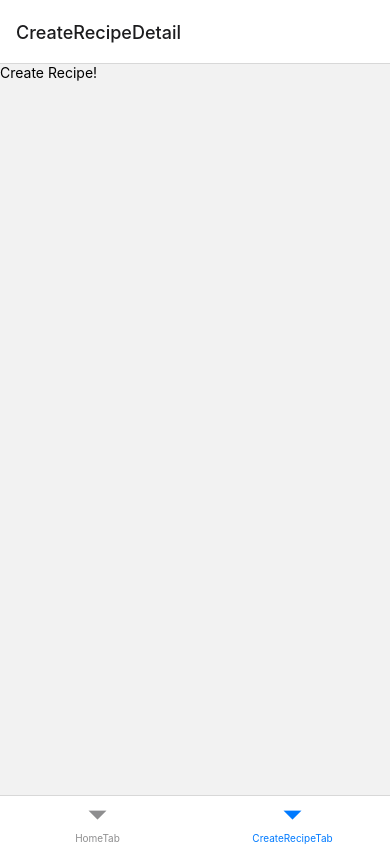
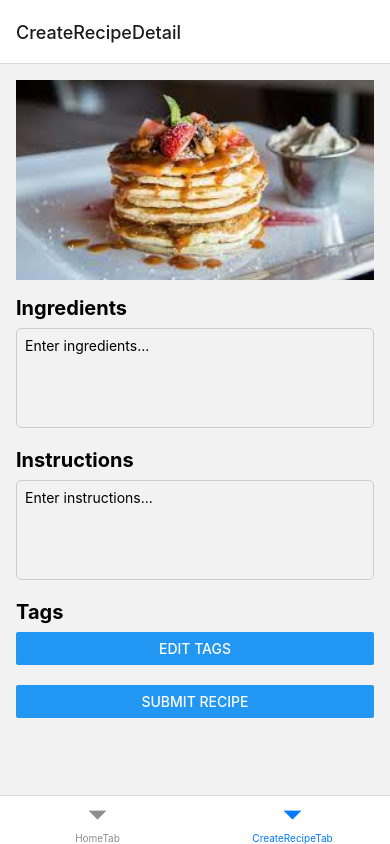
Before and after one commit to VictorApaez/cook-smart, a React Native app: screen /CreateRecipeTab in a window 390 px wide. Built offline with nearby package versions, Linux system fonts and the light colour scheme.

Commit message:
form to create a recipe - first draft

```diff
--- a/components/CreateRecipePage.tsx
+++ b/components/CreateRecipePage.tsx
@@ -1,10 +1,124 @@
-import React from 'react';
-import {View, Text, FlatList, Dimensions, StyleSheet} from 'react-native';
+import React, {useState} from 'react';
+import {
+  View,
+  Text,
+  TextInput,
+  Image,
+  Button,
+  StyleSheet,
+  ScrollView,
+  Alert,
+  SafeAreaView,
+} from 'react-native';
+import {TagEditor} from './TagEditor';
 
 export const CreateRecipePage: React.FC = () => {
+  const [ingredients, setIngredients] = useState('');
+  const [instructions, setInstructions] = useState('');
+  const [tags, setTags] = useState<string[]>([]);
+  const [tagEditorVisible, setTagEditorVisible] = useState(false);
+
+  const handleOpenTagEditor = () => {
+    setTagEditorVisible(true);
+  };
+
+  const handleSelectTags = (selectedTags: string[]) => {
+    setTags(selectedTags);
+  };
+
+  const handleSubmit = () => {
+    const formData = {
+      ingredients,
+      instructions,
+      tags,
+    };
+    console.log('Submitted data:', formData);
+  };
+
   return (
-    <View>
-      <Text>Create Recipe!</Text>
-    </View>
+    <SafeAreaView style={{flex: 1}}>
+      <ScrollView contentContainerStyle={styles.container}>
+        <Image source={require('../images/pank.jpeg')} style={styles.image} />
+
+        <View style={styles.section}>
+          <Text style={styles.subTitle}>Ingredients</Text>
+          <TextInput
+            value={ingredients}
+            onChangeText={setIngredients}
+            placeholder="Enter ingredients..."
+            style={styles.textInput}
+            multiline
+          />
+        </View>
+
+        <View style={styles.section}>
+          <Text style={styles.subTitle}>Instructions</Text>
+          <TextInput
+            value={instructions}
+            onChangeText={setInstructions}
+            placeholder="Enter instructions..."
+            style={styles.textInput}
+            multiline
+          />
+        </View>
+
+        <View style={styles.section}>
+          <Text style={styles.subTitle}>Tags</Text>
+          {tags.map((tag, index) => (
+            <Text key={index} style={styles.tag}>
+              {tag}
+            </Text>
+          ))}
+          <Button title="Edit Tags" onPress={handleOpenTagEditor} />
+        </View>
+
+        <Button title="Submit Recipe" onPress={handleSubmit} />
+
+        <TagEditor
+          visible={tagEditorVisible}
+          onClose={() => setTagEditorVisible(false)}
+          onSelectTags={handleSelectTags}
+          existingTags={tags}
+        />
+      </ScrollView>
+    </SafeAreaView>
   );
 };
+
+const styles = StyleSheet.create({
+  container: {
+    padding: 16,
+    paddingBottom: 50,
+  },
+  image: {
+    width: '100%',
+    height: 200,
+    resizeMode: 'cover',
+    marginBottom: 16,
+  },
+  section: {
+    marginBottom: 20,
+  },
+  subTitle: {
+    fontSize: 20,
+    fontWeight: 'bold',
+    marginBottom: 8,
+  },
+  textInput: {
+    borderWidth: 1,
+    borderColor: '#ccc',
+    padding: 8,
+    borderRadius: 5,
+    minHeight: 100,
+    textAlignVertical: 'top',
+  },
+  tag: {
+    backgroundColor: '#e5e5e5',
+    borderRadius: 5,
+    padding: 5,
+    marginRight: 5,
+    marginBottom: 5,
+  },
+});
+
+export default CreateRecipePage;
```
